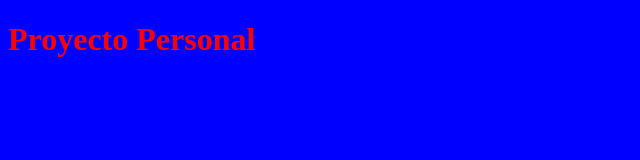
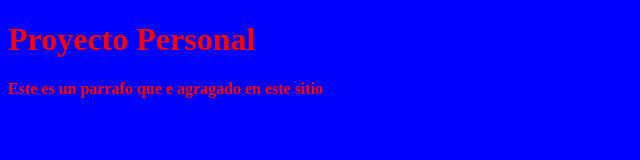
Before and after one commit to eduardosanandres/PruebaGit, a plain HTML site: page index.html in a window 1280 px wide. Shown: the whole page, without its empty margins (0-640 px from the left). Drawn offline with Linux system fonts and the light colour scheme.

Commit message:
Update index.html

```diff
--- a/index.html
+++ b/index.html
@@ -8,5 +8,6 @@
 </head>
 <body>
 	<h1>Proyecto Personal</h1>
+	<p> Este es un parrafo que e agragado en este sitio</p>
 </body>
 </html>
```
